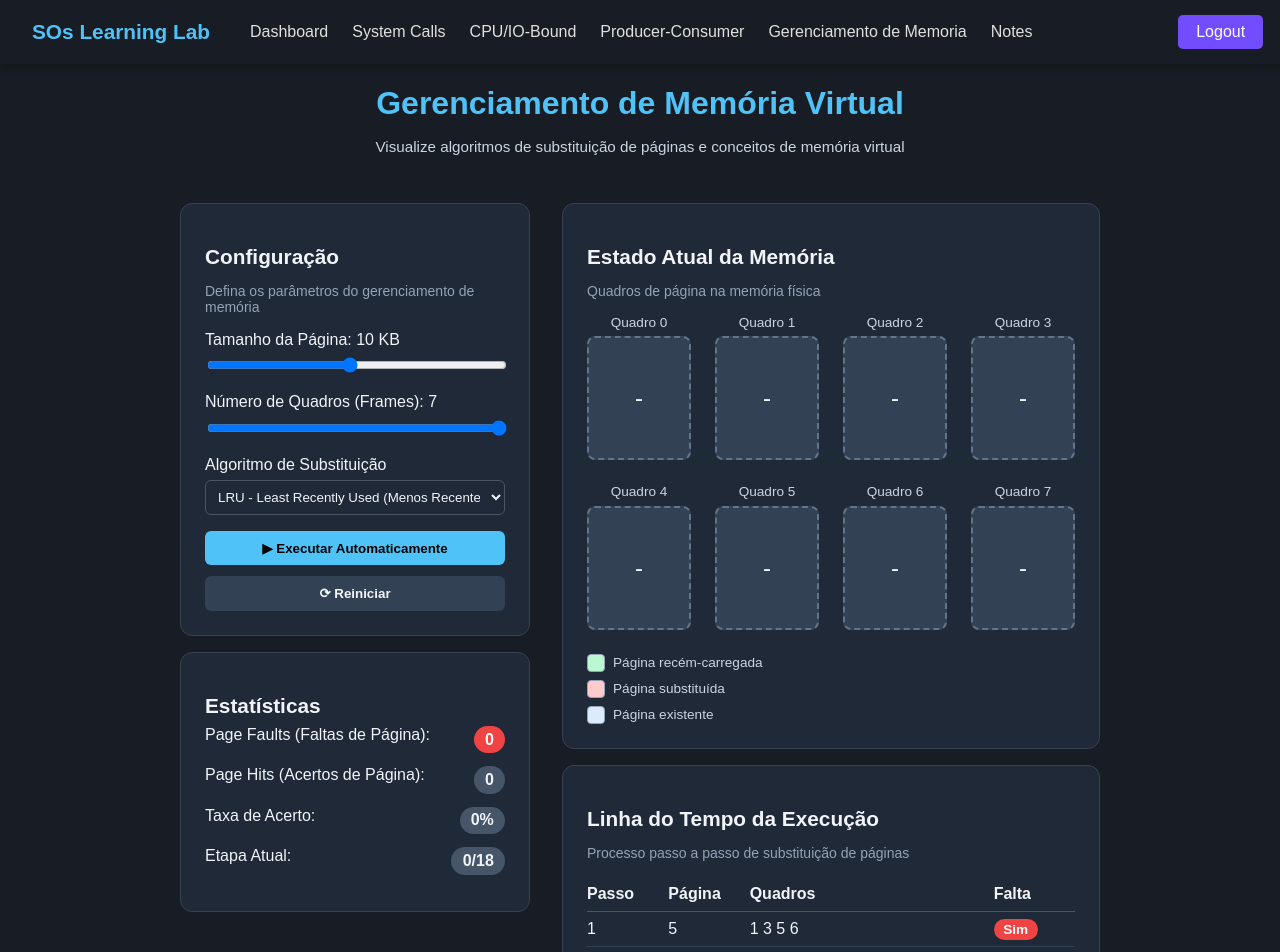
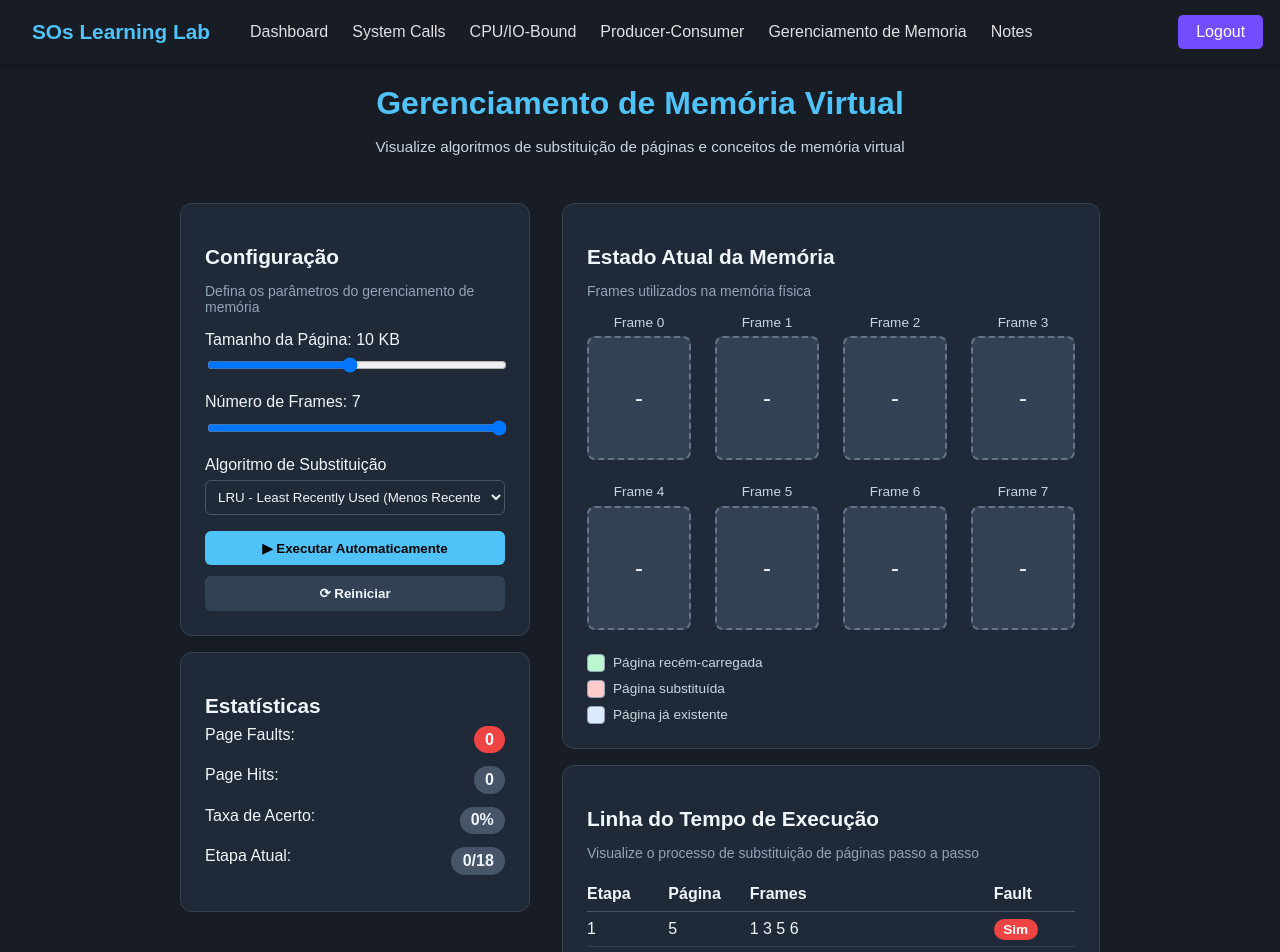
Before and after one commit to LHuss31/SOs_Project, a React (Vite) app: page /VirtualMemory in a window 1280 px wide. Shown: the top 952 px of the page. Built offline with nearby package versions, Linux system fonts and the light colour scheme.

Commit message:
Correcao de traducao

```diff
--- a/src/pages/VirtualMemoryPage.jsx
+++ b/src/pages/VirtualMemoryPage.jsx
@@ -30,7 +30,7 @@ export default function VirtualMemoryPage() {
             </div>
 
             <div className="vm-config-item">
-              <label>Número de Quadros (Frames): {frames}</label>
+              <label>Número de Frames: {frames}</label>
               <input type="range" min="0" max="7" value={frames} onChange={(e) => setFrames(e.target.value)} />
             </div>
 
@@ -50,11 +50,11 @@ export default function VirtualMemoryPage() {
           <div className="vm-stats-card">
             <h2>Estatísticas</h2>
             <div className="vm-stat-item">
-              <span>Page Faults (Faltas de Página):</span>
+              <span>Page Faults:</span>
               <span className="vm-fault-value">0</span>
             </div>
             <div className="vm-stat-item">
-              <span>Page Hits (Acertos de Página):</span>
+              <span>Page Hits:</span>
               <span className="vm-stat-badge">0</span>
             </div>
             <div className="vm-stat-item">
@@ -71,12 +71,12 @@ export default function VirtualMemoryPage() {
         <div className="vm-right-panel">
           <div className="vm-memory-card">
             <h2>Estado Atual da Memória</h2>
-            <p className="vm-memory-subtitle">Quadros de página na memória física</p>
+            <p className="vm-memory-subtitle">Frames utilizados na memória física</p>
 
             <div className="vm-memory-frames">
               {frameArray.map((frame, index) => (
                 <div key={index} className="vm-memory-frame">
-                  <span className="vm-frame-title">Quadro {frame}</span>
+                  <span className="vm-frame-title">Frame {frame}</span>
                   <div className="vm-frame-box">-</div>
                 </div>
               ))}
@@ -90,24 +90,22 @@ export default function VirtualMemoryPage() {
                 <div className="vm-legend-box"></div> Página substituída
               </div>
               <div className="vm-legend vm-legend-existing">
-                <div className="vm-legend-box"></div> Página existente
+                <div className="vm-legend-box"></div> Página já existente
               </div>
             </div>
           </div>
 
-          {/* LINHA DO TEMPO DE EXECUÇÃO */}
           <div className="vm-timeline-card">
-            <h2>Linha do Tempo da Execução</h2>
-            <p className="vm-timeline-subtitle">Processo passo a passo de substituição de páginas</p>
+            <h2>Linha do Tempo de Execução</h2>
+            <p className="vm-timeline-subtitle">Visualize o processo de substituição de páginas passo a passo</p>
 
             <div className="vm-timeline-header">
-              <div>Passo</div>
+              <div>Etapa</div>
               <div>Página</div>
-              <div>Quadros</div>
-              <div>Falta</div>
+              <div>Frames</div>
+              <div>Fault</div>
             </div>
 
-            {/* Simulação estática temporária */}
             <div className="vm-timeline-row">
               <div>1</div>
               <div>5</div>
```
